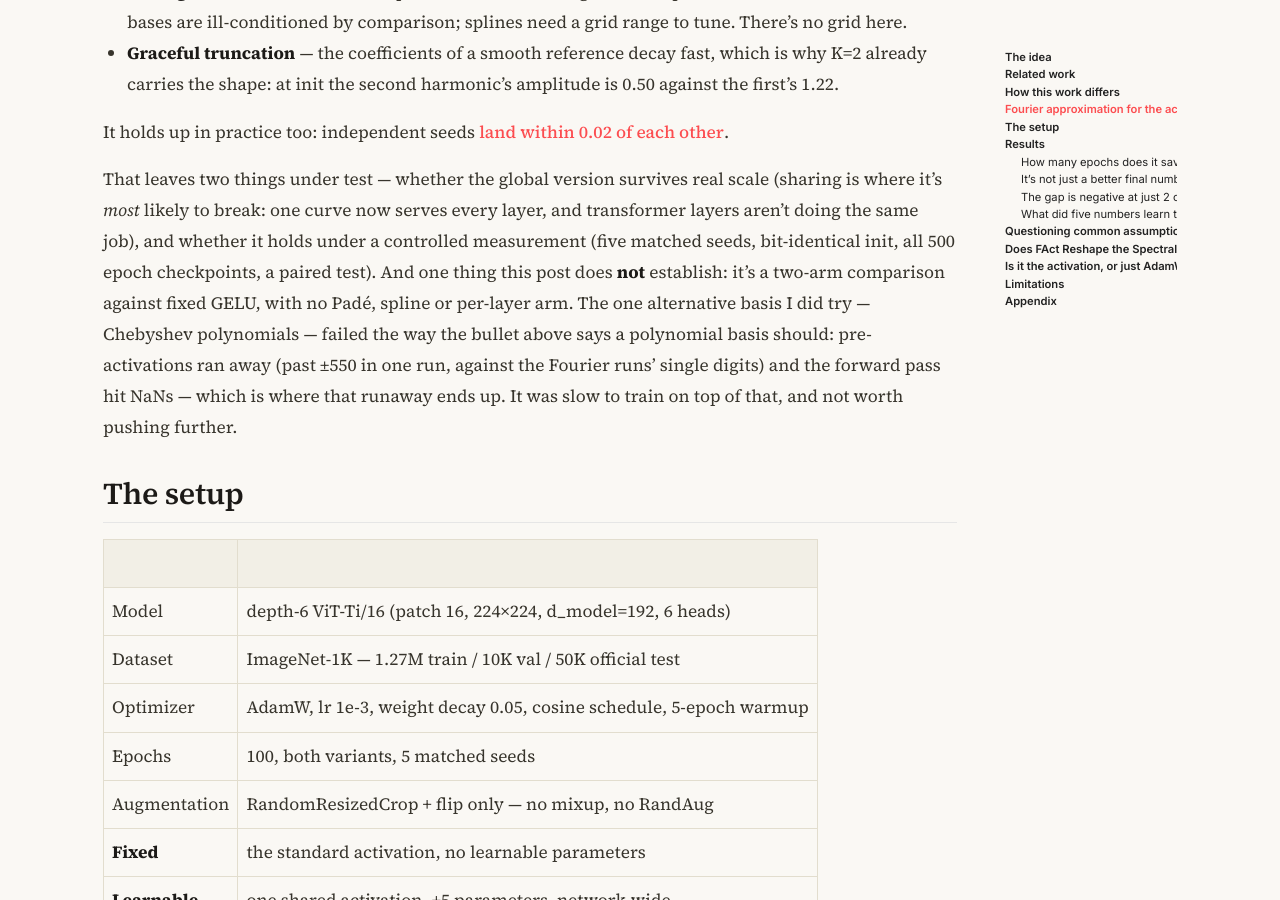
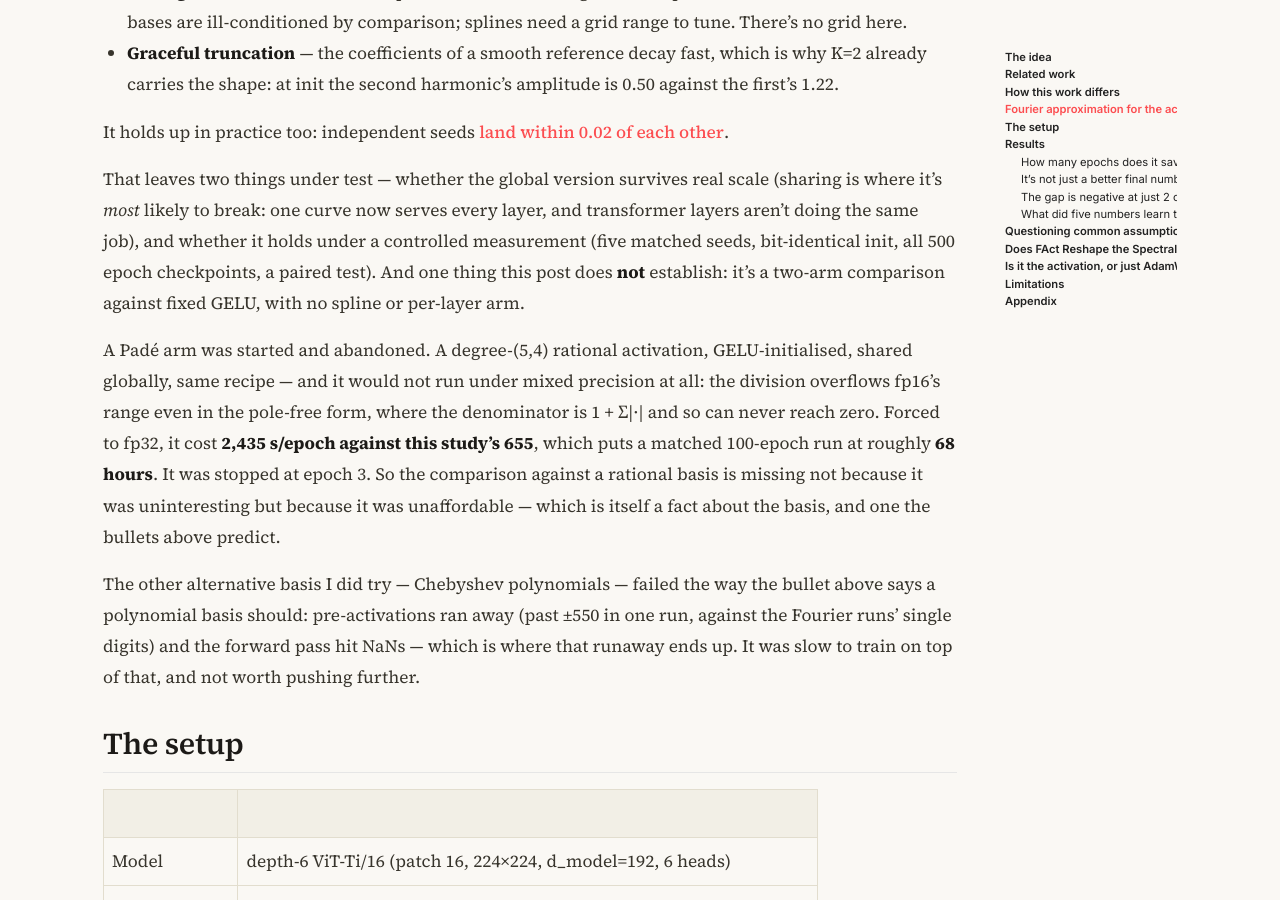
Before and after one commit to Arunprakash-A/Arunprakash-a.github.io, a Jekyll site: the page built from _posts/2026-08-11-learnable-activations-might-have-better-loss-landscape.md, in a window 1280 px wide and 900 px high, scrolled down 4812 px. Built offline with Jekyll 4.4.1, drawn with Linux system fonts in a browser that asks for light colours; nearby versions of some CDN libraries.

Commit message:
Record the abandoned Pade arm and its cost in the limitation
Co-Authored-By: Claude Opus 5 <noreply@anthropic.com>

```diff
--- a/_posts/2026-08-11-learnable-activations-might-have-better-loss-landscape.md
+++ b/_posts/2026-08-11-learnable-activations-might-have-better-loss-landscape.md
@@ -156,8 +156,20 @@ every layer, and transformer layers aren't doing the same job), and whether
 it holds under a controlled measurement (five matched seeds, bit-identical
 init, all 500 epoch checkpoints, a paired test). And one thing this post does
 **not** establish: it's a two-arm comparison against fixed GELU, with no
-Padé, spline or per-layer arm. The one alternative basis I did try —
-Chebyshev polynomials — failed the way the bullet above says a polynomial
+spline or per-layer arm.
+
+A Padé arm was started and abandoned. A degree-(5,4) rational activation,
+GELU-initialised, shared globally, same recipe — and it would not run under
+mixed precision at all: the division overflows fp16's range even in the
+pole-free form, where the denominator is 1 + Σ|·| and so can never reach
+zero. Forced to fp32, it cost **2,435 s/epoch against this study's 655**,
+which puts a matched 100-epoch run at roughly **68 hours**. It was stopped at
+epoch 3. So the comparison against a rational basis is missing not because it
+was uninteresting but because it was unaffordable — which is itself a fact
+about the basis, and one the bullets above predict.
+
+The other alternative basis I did try — Chebyshev
+polynomials — failed the way the bullet above says a polynomial
 basis should: pre-activations ran away (past ±550 in one run, against the
 Fourier runs' single digits) and the forward pass hit NaNs — which is where
 that runaway ends up. It was slow to train on top of that, and not worth
```
